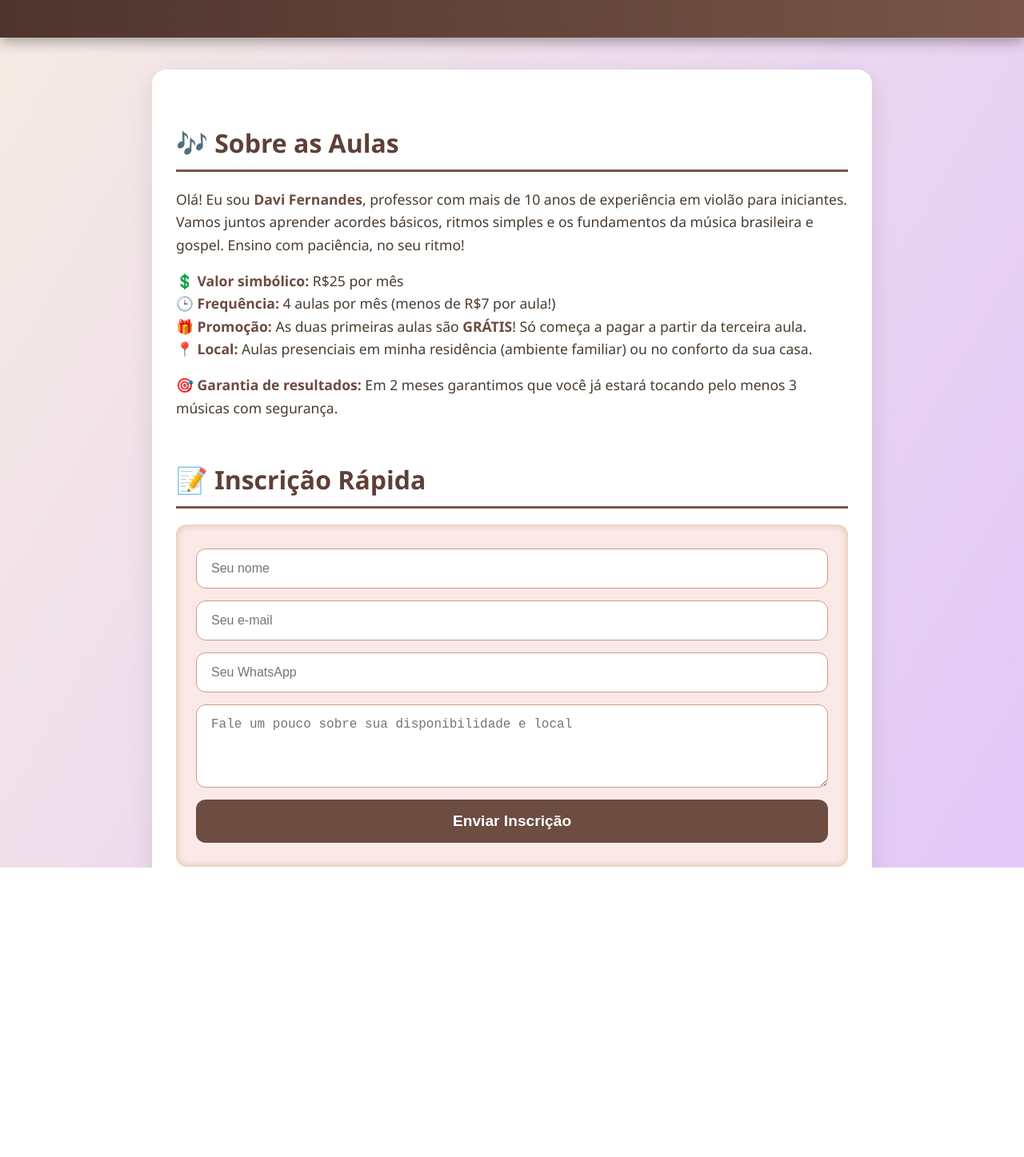
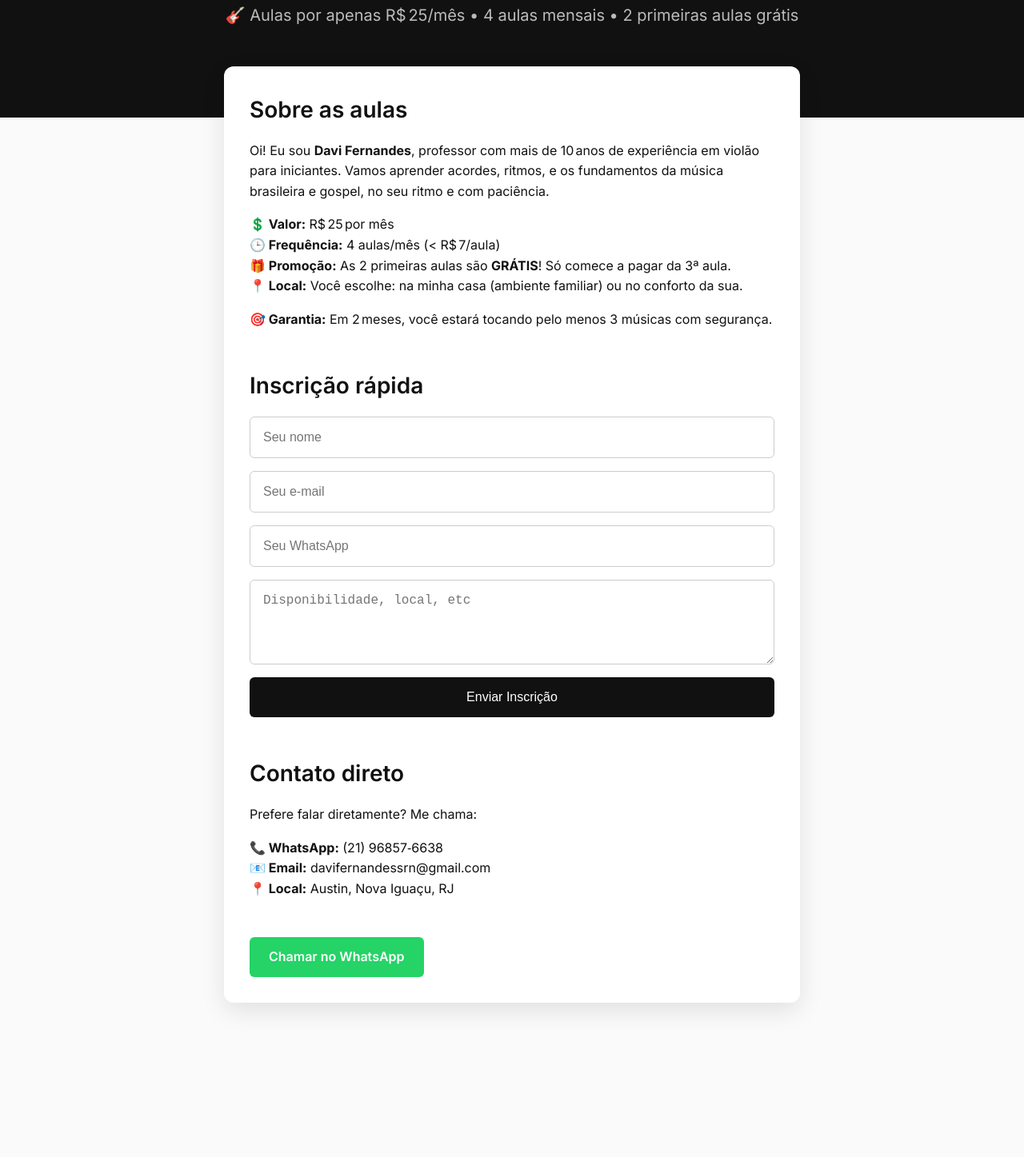
Before and after one commit to DaviFernandesSRN/Aula_Violao, a plain HTML site: page index.html in a window 1280 px wide. Shown: the part 186-1633 px from the top of the page at 80% size. After the commit the page ends 1504 px from the top, so only its background shows below. Drawn offline with Linux system fonts and the light colour scheme.

Commit message:
Update index.html

```diff
--- a/index.html
+++ b/index.html
@@ -3,139 +3,96 @@
 <head>
   <meta charset="UTF-8" />
   <meta name="viewport" content="width=device-width, initial-scale=1" />
-  <title>aprenDAVIolão - Aulas de Violão para Iniciantes</title>
+  <title>aprenDAVIolão - Aulas de Violão</title>
+
+  <!-- Fontes iguais ao Lovable -->
+  <link href="https://fonts.googleapis.com/css2?family=Inter:wght@400;600;700&display=swap" rel="stylesheet">
+
   <style>
-    /* Reset e base */
-    *, *::before, *::after {
-      box-sizing: border-box;
-    }
+    * { margin: 0; padding: 0; box-sizing: border-box; }
     body {
-      margin: 0;
-      font-family: 'Segoe UI', Tahoma, Geneva, Verdana, sans-serif;
-      background: linear-gradient(120deg, #f7ede2 0%, #e0c3fc 100%);
-      color: #3e3e3e;
+      font-family: 'Inter', sans-serif;
+      background: #fafafa;
+      color: #111;
       line-height: 1.6;
-      -webkit-font-smoothing: antialiased;
-      -moz-osx-font-smoothing: grayscale;
     }
     header {
-      background: linear-gradient(90deg, #4e342e 0%, #795548 100%);
-      color: white;
-      padding: 50px 20px;
+      background: #111;
+      color: #fff;
       text-align: center;
-      box-shadow: 0 6px 15px rgba(0, 0, 0, 0.3);
-      position: sticky;
-      top: 0;
-      z-index: 999;
+      padding: 6rem 1rem;
     }
     header h1 {
-      margin: 0;
       font-size: 3rem;
-      letter-spacing: 3px;
-      text-shadow: 1px 1px 6px rgba(0,0,0,0.6);
+      font-weight: 700;
+      margin-bottom: 1rem;
     }
     header p {
-      margin-top: 10px;
-      font-weight: 600;
-      font-size: 1.2rem;
-      text-shadow: 1px 1px 3px rgba(0,0,0,0.4);
+      font-size: 1.25rem;
+      font-weight: 400;
+      color: #bbb;
     }
     main {
-      max-width: 900px;
-      margin: 40px auto;
+      max-width: 720px;
+      margin: -4rem auto 4rem;
       background: #fff;
-      border-radius: 18px;
+      border-radius: 12px;
       box-shadow: 0 10px 30px rgba(0,0,0,0.1);
-      padding: 40px 30px;
+      padding: 2rem;
     }
     section + section {
-      margin-top: 50px;
+      margin-top: 3rem;
     }
     h2 {
-      color: #5d4037;
-      font-size: 2rem;
-      margin-bottom: 20px;
-      border-bottom: 3px solid #795548;
-      padding-bottom: 8px;
+      font-size: 1.75rem;
+      font-weight: 600;
+      color: #111;
+      margin-bottom: 1rem;
     }
     p {
-      font-size: 1.1rem;
-      margin-bottom: 15px;
-      color: #4a3c30;
+      font-size: 1rem;
+      margin-bottom: 1rem;
     }
-    strong {
-      color: #6d4c41;
-    }
-    .contact {
-      background: #fbe9e7;
-      padding: 30px 25px;
-      border-radius: 14px;
-      box-shadow: inset 0 0 10px #d7b89c;
-    }
-    form {
+    .contact form {
       display: flex;
       flex-direction: column;
+      gap: 1rem;
     }
     input, textarea {
-      padding: 15px 18px;
-      margin-bottom: 15px;
-      border: 1.8px solid #c59f86;
-      border-radius: 12px;
+      padding: 1rem;
       font-size: 1rem;
-      transition: border-color 0.3s ease;
-      resize: vertical;
-    }
-    input:focus, textarea:focus {
-      outline: none;
-      border-color: #7b5742;
-      box-shadow: 0 0 8px #a57c6e88;
+      border: 1px solid #ccc;
+      border-radius: 6px;
     }
     button {
-      background-color: #6d4c41;
-      color: white;
-      padding: 16px 0;
-      font-size: 1.2rem;
-      font-weight: 600;
+      background: #111;
+      color: #fff;
       border: none;
-      border-radius: 12px;
+      padding: 1rem;
+      font-size: 1rem;
+      border-radius: 6px;
       cursor: pointer;
-      transition: background-color 0.3s ease, transform 0.2s ease;
     }
     button:hover {
-      background-color: #5d4037;
-      transform: scale(1.05);
+      background: #333;
     }
     .whatsapp-link {
       display: inline-block;
-      margin-top: 25px;
-      background-color: #25D366;
-      color: white;
-      font-weight: 700;
-      font-size: 1.1rem;
-      padding: 15px 30px;
-      border-radius: 14px;
+      margin-top: 2rem;
+      background: #25D366;
+      color: #fff;
+      padding: 0.75rem 1.5rem;
+      border-radius: 6px;
       text-decoration: none;
-      box-shadow: 0 4px 12px #25d366aa;
-      transition: background-color 0.3s ease, transform 0.2s ease;
+      font-weight: 600;
     }
     .whatsapp-link:hover {
-      background-color: #1ebe5c;
-      transform: scale(1.1);
+      background: #1ebe5c;
     }
-    /* Responsividade */
     @media (max-width: 600px) {
-      header h1 {
-        font-size: 2.2rem;
-      }
-      main {
-        padding: 30px 20px;
-      }
-      h2 {
-        font-size: 1.6rem;
-      }
-      button, .whatsapp-link {
-        font-size: 1rem;
-        padding: 14px 20px;
+      header h1 { font-size: 2rem; }
+      header p, h2, p, button, input, textarea, .whatsapp-link {
+        font-size: 0.95rem;
       }
     }
   </style>
@@ -143,37 +100,38 @@
 <body>
   <header>
     <h1>aprenDAVIolão</h1>
-    <p>🎸 Aulas por Apenas R$25/mês | 4 aulas mensais | 2 primeiras aulas grátis!</p>
+    <p>🎸 Aulas por apenas R$ 25/mês • 4 aulas mensais • 2 primeiras aulas grátis</p>
   </header>
+
   <main>
     <section>
-      <h2>🎶 Sobre as Aulas</h2>
-      <p>Olá! Eu sou <strong>Davi Fernandes</strong>, professor com mais de 10 anos de experiência em violão para iniciantes. Vamos juntos aprender acordes básicos, ritmos simples e os fundamentos da música brasileira e gospel. Ensino com paciência, no seu ritmo!</p>
-      <p><strong>💲 Valor simbólico:</strong> R$25 por mês<br />
-         <strong>🕒 Frequência:</strong> 4 aulas por mês (menos de R$7 por aula!)<br />
-         <strong>🎁 Promoção:</strong> As duas primeiras aulas são <strong>GRÁTIS</strong>! Só começa a pagar a partir da terceira aula.<br />
-         <strong>📍 Local:</strong> Aulas presenciais em minha residência (ambiente familiar) ou no conforto da sua casa.</p>
-      <p><strong>🎯 Garantia de resultados:</strong> Em 2 meses garantimos que você já estará tocando pelo menos 3 músicas com segurança.</p>
+      <h2>Sobre as aulas</h2>
+      <p>Oi! Eu sou <strong>Davi Fernandes</strong>, professor com mais de 10 anos de experiência em violão para iniciantes. Vamos aprender acordes, ritmos, e os fundamentos da música brasileira e gospel, no seu ritmo e com paciência.</p>
+      <p><strong>💲 Valor:</strong> R$ 25 por mês<br>
+         <strong>🕒 Frequência:</strong> 4 aulas/mês (< R$ 7/aula)<br>
+         <strong>🎁 Promoção:</strong> As 2 primeiras aulas são <strong>GRÁTIS</strong>! Só comece a pagar da 3ª aula.<br>
+         <strong>📍 Local:</strong> Você escolhe: na minha casa (ambiente familiar) ou no conforto da sua.</p>
+      <p><strong>🎯 Garantia:</strong> Em 2 meses, você estará tocando pelo menos 3 músicas com segurança.</p>
     </section>
+
+    <section class="contact">
+      <h2>Inscrição rápida</h2>
+      <form action="https://formspree.io/f/mgvygjgp" method="POST">
+        <input type="text" name="nome" placeholder="Seu nome" required>
+        <input type="email" name="email" placeholder="Seu e‑mail" required>
+        <input type="tel" name="telefone" placeholder="Seu WhatsApp" required>
+        <textarea name="mensagem" rows="4" placeholder="Disponibilidade, local, etc"></textarea>
+        <button type="submit">Enviar Inscrição</button>
+      </form>
+    </section>
+
     <section>
-      <h2>📝 Inscrição Rápida</h2>
-      <div class="contact">
-        <form action="https://formspree.io/f/mgvygjgp" method="POST">
-          <input type="text" name="nome" placeholder="Seu nome" required />
-          <input type="email" name="email" placeholder="Seu e-mail" required />
-          <input type="tel" name="telefone" placeholder="Seu WhatsApp" required />
-          <textarea name="mensagem" placeholder="Fale um pouco sobre sua disponibilidade e local" rows="4"></textarea>
-          <button type="submit">Enviar Inscrição</button>
-        </form>
-      </div>
-    </section>
-    <section>
-      <h2>📞 Contato Direto</h2>
-      <p>Se preferir, entre em contato agora mesmo:</p>
-      <p><strong>WhatsApp:</strong> (21) 96857-6638<br />
-         <strong>Email:</strong> davifernandessrn@gmail.com<br />
-         <strong>Endereço:</strong> Austin, Nova Iguaçu, RJ</p>
-      <a class="whatsapp-link" href="https://wa.me/5521968576638" target="_blank" rel="noopener noreferrer">Chamar no WhatsApp</a>
+      <h2>Contato direto</h2>
+      <p>Prefere falar diretamente? Me chama:</p>
+      <p><strong>📞 WhatsApp:</strong> (21) 96857‑6638<br>
+         <strong>📧 Email:</strong> davifernandessrn@gmail.com<br>
+         <strong>📍 Local:</strong> Austin, Nova Iguaçu, RJ</p>
+      <a class="whatsapp-link" href="https://wa.me/5521968576638" target="_blank">Chamar no WhatsApp</a>
     </section>
   </main>
 </body>
```
